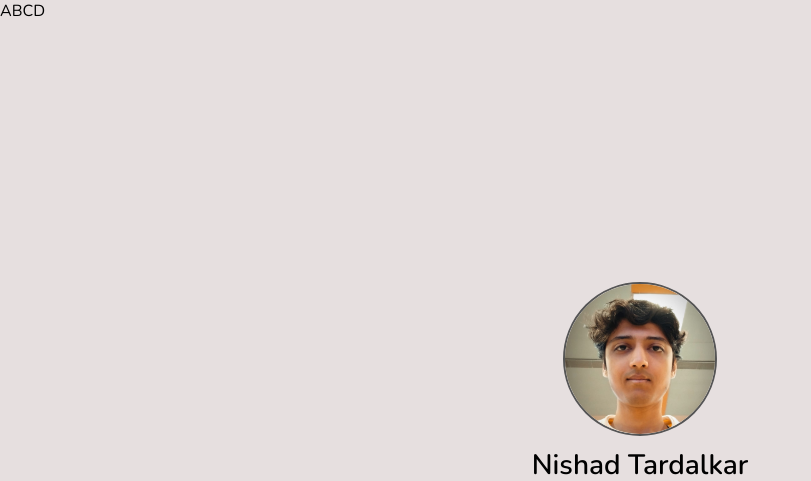
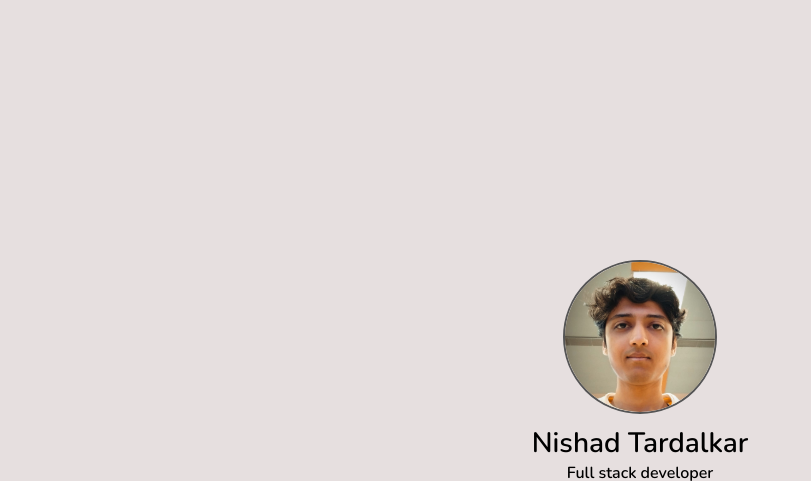
Before and after one commit to nishadtardalkar/nishadtardalkar.github.io, a plain HTML site: page index.html in a window 1280 px wide. Shown: the top 481 px of the page, without its empty margins (0-811 px from the left). Drawn offline with Linux system fonts and the light colour scheme; no server answers.

Commit message:
Update index.html

```diff
--- a/index.html
+++ b/index.html
@@ -1 +1 @@
-<!doctype html><html lang="en"><head><meta charset="utf-8"/><link rel="icon" href="/fav.png"/><meta name="viewport" content="width=device-width,initial-scale=1"/><meta name="theme-color" content="#000000"/><meta name="description" content="Nishad Tardalkar, portfolio, showcase, resume, cv, experience"/><link rel="apple-touch-icon" href="/logo192.png"/><link rel="manifest" href="/manifest.json"/><title>Portfolio - Nishad</title><script defer="defer" src="/static/js/main.b5ba015c.js"></script><link href="/static/css/main.e52c77fb.css" rel="stylesheet"></head><body style="overflow-x:hidden; width:'100%'"><div>ABCD</div><noscript>You need to enable JavaScript to run this app.</noscript><div id="root"></div></body></html>
+<!doctype html><html lang="en"><head><meta charset="utf-8"/><link rel="icon" href="/fav.png"/><meta name="viewport" content="width=device-width,initial-scale=1"/><meta name="theme-color" content="#000000"/><meta name="description" content="Nishad Tardalkar, portfolio, showcase, resume, cv, experience"/><link rel="apple-touch-icon" href="/logo192.png"/><link rel="manifest" href="/manifest.json"/><title>Portfolio - Nishad</title><script defer="defer" src="/static/js/main.b5ba015c.js"></script><link href="/static/css/main.e52c77fb.css" rel="stylesheet"></head><body><noscript>You need to enable JavaScript to run this app.</noscript><div id="root" style="overflow-x:hidden; width:'100%'"></div></body></html>
```
